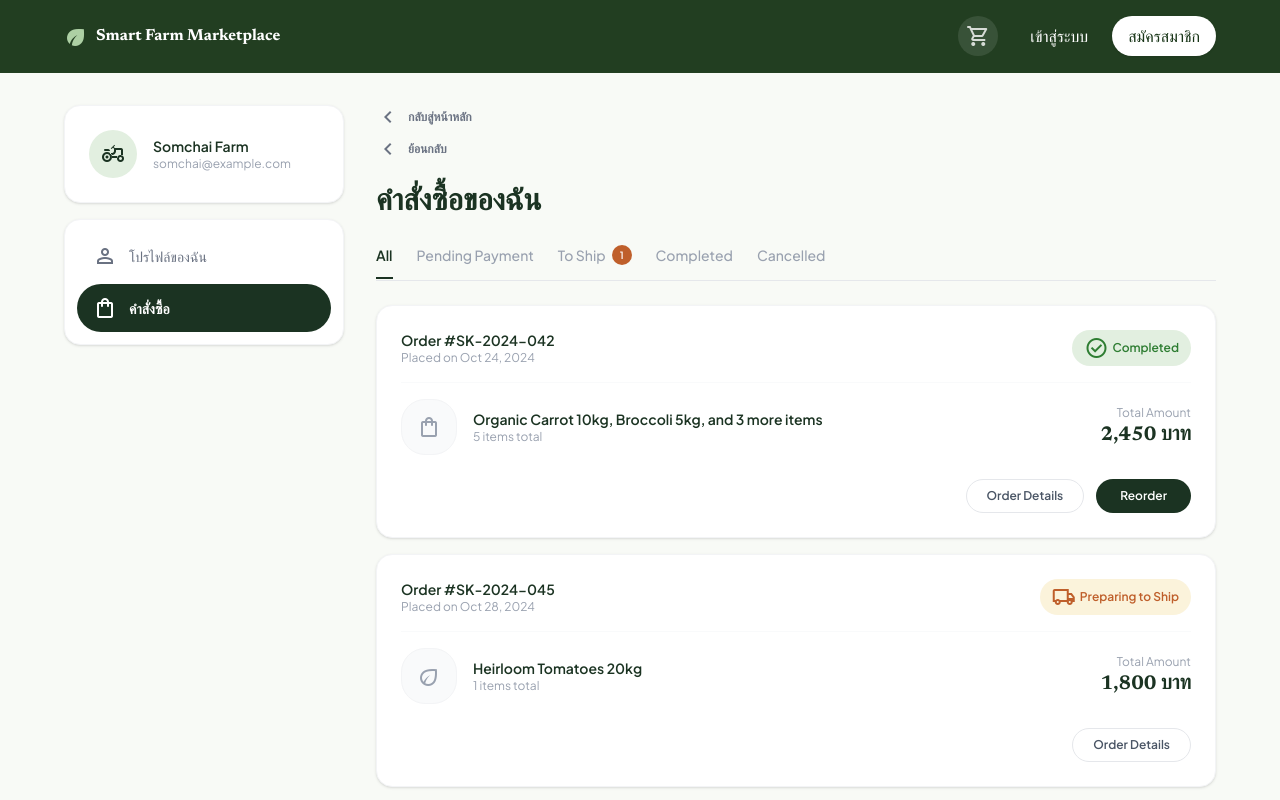
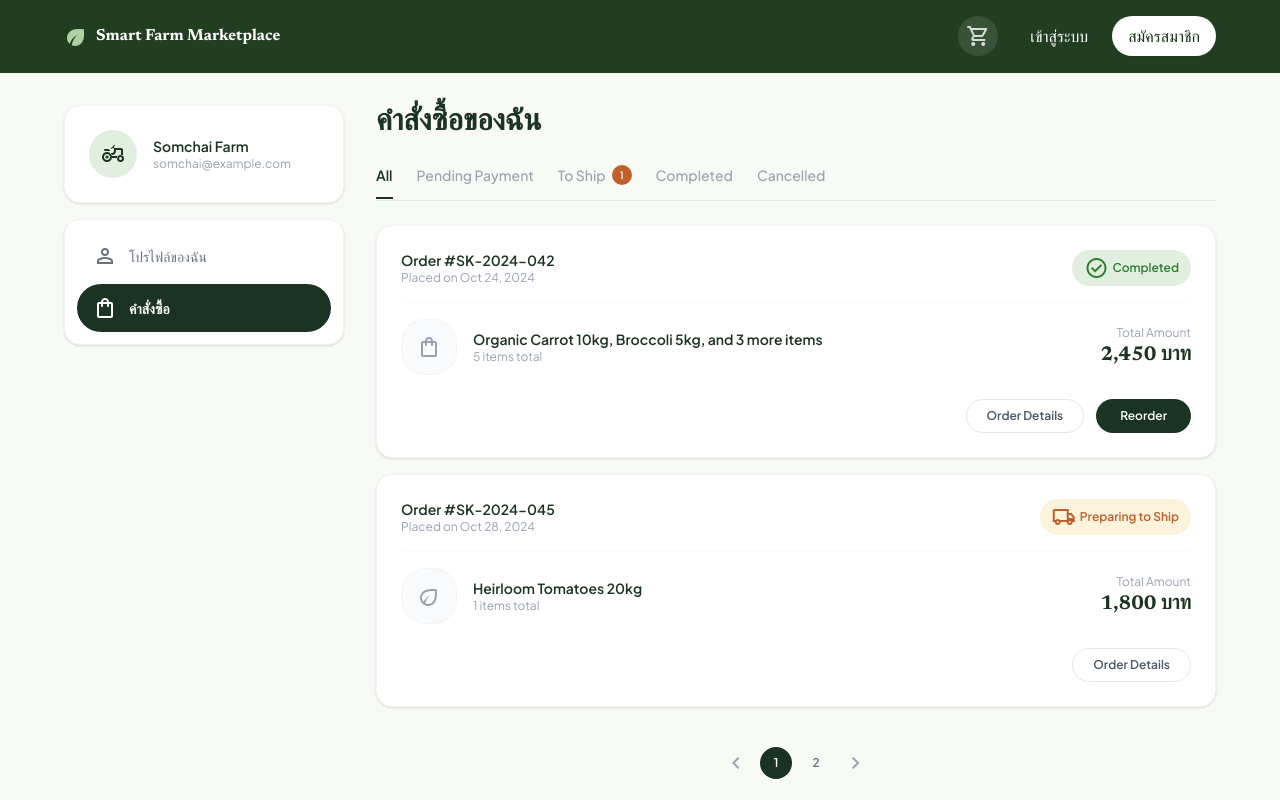
Before and after one commit to atsawinkz/smart-farm-marketplace-ecommerce, a Next.js app in the folder Programmer/: page /orders in a window 1280 px wide. Shown: the top 800 px of the page. Built offline with nearby package versions, Linux system fonts and the light colour scheme.

Commit message:
feat: remove back buttons from orders page

```diff
--- a/Programmer/src/app/orders/page.tsx
+++ b/Programmer/src/app/orders/page.tsx
@@ -168,20 +168,7 @@ export default function OrdersPage() {
 
         {/* Right Content Area */}
         <section className="flex-grow flex flex-col gap-6">
-          {/* Navigation Links */}
-          <div className="flex flex-col gap-1">
-            <Link href="/" className="flex items-center gap-2 text-xs font-semibold text-gray-500 hover:text-[#1b3322] transition-colors self-start">
-              <span className="material-symbols-outlined text-[16px]">chevron_left</span>
-              <span>กลับสู่หน้าหลัก</span>
-            </Link>
-            <button
-              onClick={() => router.back()}
-              className="flex items-center gap-2 text-xs font-semibold text-gray-500 hover:text-[#1b3322] transition-colors self-start mt-1"
-            >
-              <span className="material-symbols-outlined text-[16px]">chevron_left</span>
-              <span>ย้อนกลับ</span>
-            </button>
-          </div>
+
 
           {/* Title */}
           <h1 className="text-3xl font-bold text-[#1b3322] font-headline-lg">คำสั่งซื้อของฉัน</h1>
```
